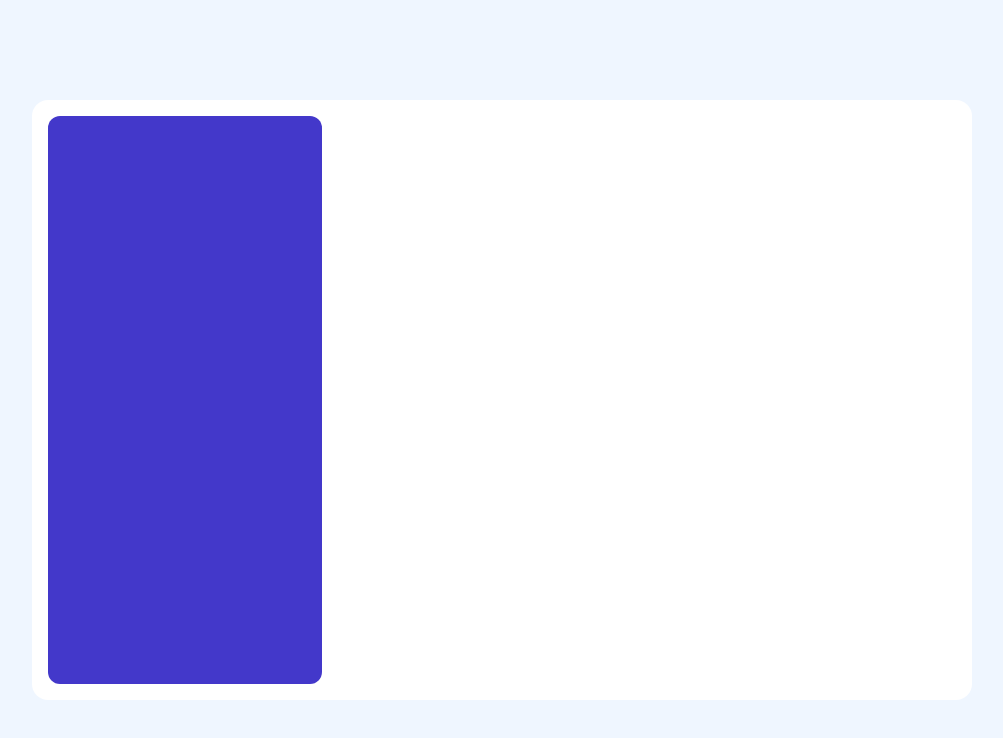
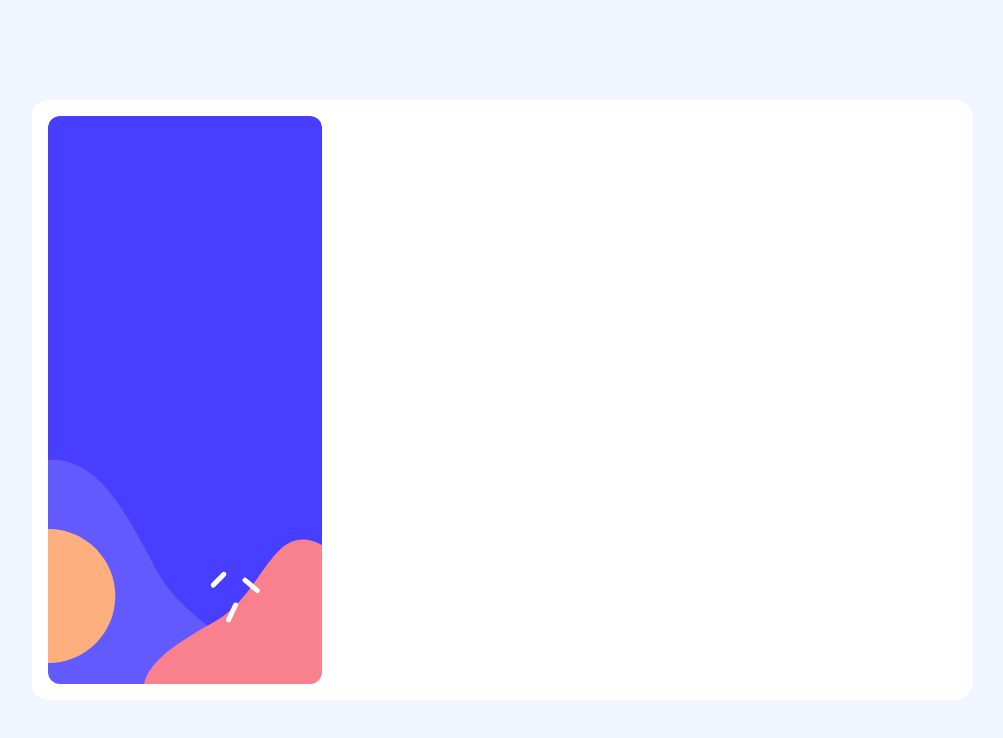
Before and after one commit to tiemibf/multi-step-form, a Next.js app: page / in a window 1280 px wide. Shown: the top 738 px of the page, without its empty margins (138-1141 px from the left). Built offline with nearby package versions, Linux system fonts and the light colour scheme.

Commit message:
feat: sidebar background image

```diff
--- a/src/app/layout.tsx
+++ b/src/app/layout.tsx
@@ -19,7 +19,7 @@ export default function RootLayout({
             <body className={inter.className}>
                 <div className="bg-blue-50 min-h-screen flex justify-center items-center">
                     <main className="w-[940px] h-[600px] bg-white p-4 rounded-2xl">
-                        <aside className="br-[url(/assets/bg-sidebar.svg)] flex w-[274px] h-full bg-indigo-700 rounded-xl"></aside>
+                        <aside className="bg-[url('../assets/bg-sidebar.svg')] bg-cover flex w-[274px] h-full rounded-xl"></aside>
                     </main>
                 </div>
             </body>
```
Also changed, not shown: src/assets/bg-sidebar.svg.
